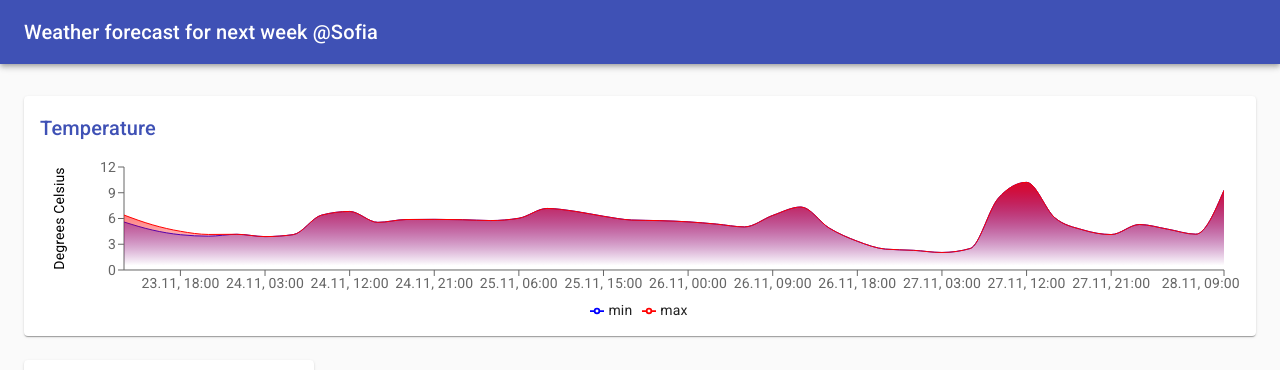
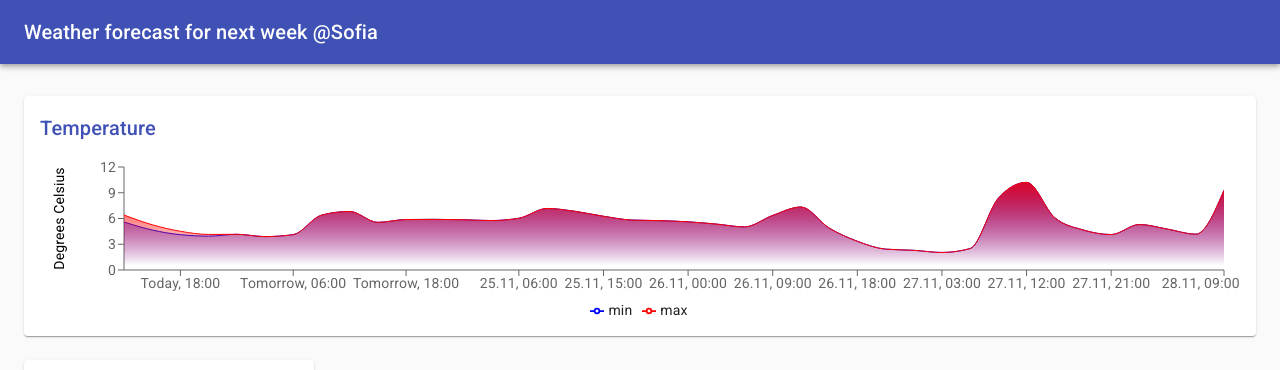
Before and after one commit to viktorstaikov/weather-dashboard, a React (Create React App) app in the folder client/: page / in a window 1280 px wide. Shown: the top 370 px of the page. Built offline with nearby package versions, Linux system fonts and the light colour scheme.

Commit message:
fix labels

```diff
--- a/client/src/components/Chart.jsx
+++ b/client/src/components/Chart.jsx
@@ -15,17 +15,15 @@ import moment from 'moment';
 function genLabel(value) {
   const m = moment(value);
 
-  const startOfDay = moment(value).startOf('day');
-  const today = moment().startOf('day');
-  const tomorrow = moment()
-    .add(1, 'day')
-    .startOf('day');
+  const startOfDay = moment(value);
+  const today = moment();
+  const tomorrow = moment().add(1, 'day');
 
   let s = value;
 
-  if (startOfDay === today) {
+  if (startOfDay.isSame(today, 'day')) {
     s = 'Today, ' + m.format('HH:mm');
-  } else if (startOfDay === tomorrow) {
+  } else if (startOfDay.isSame(tomorrow, 'day')) {
     s = 'Tomorrow, ' + m.format('HH:mm');
   } else {
     s = m.format('DD.MM, HH:mm');
```
